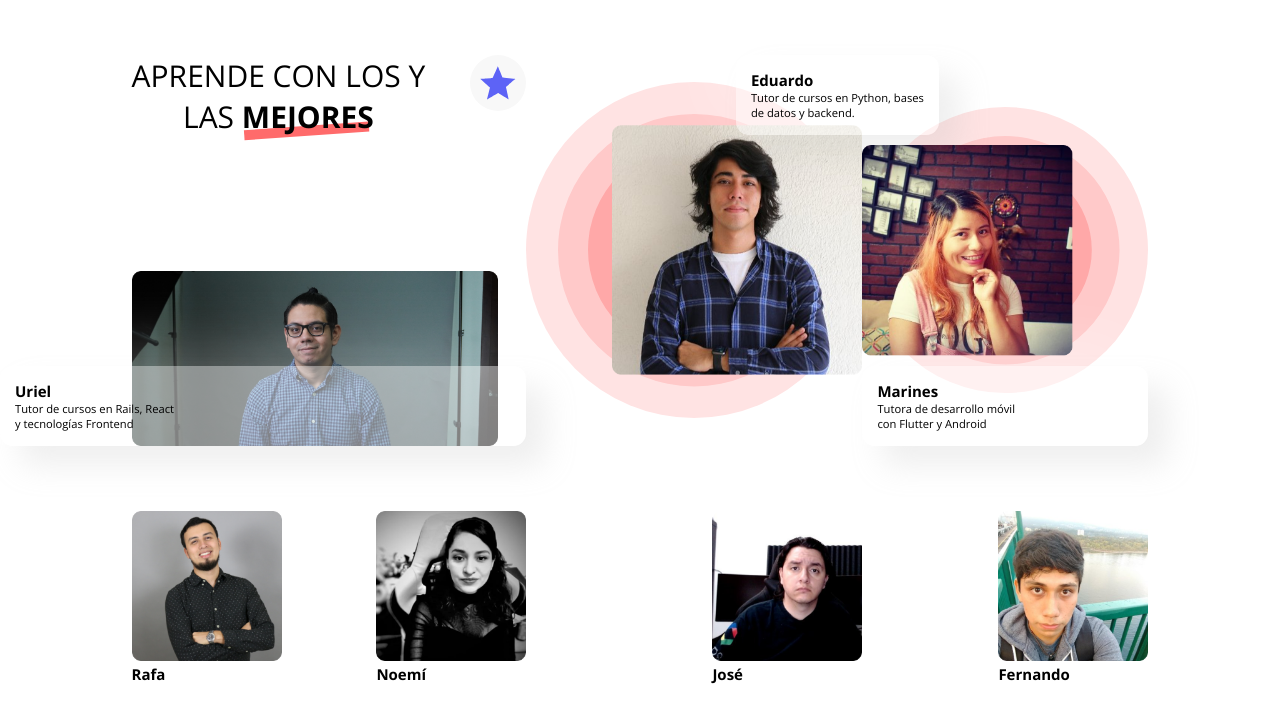
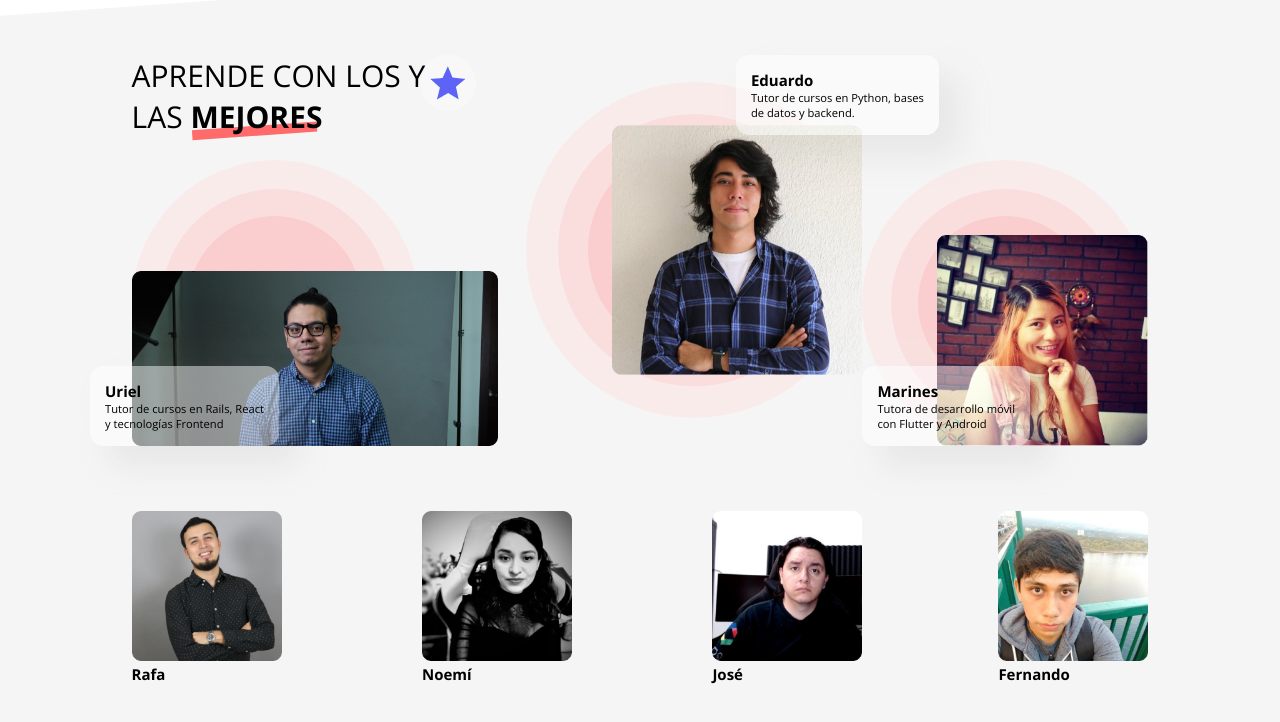
Before and after one commit to FlorenciaFoos/landing-cf, a website: page index.html in a window 1280 px wide. Shown: the part 2054-2776 px from the top of the page. Drawn offline with nearby package versions, Linux system fonts and the light colour scheme.

Commit message:
background team section

```diff
--- a/index.html
+++ b/index.html
@@ -12,6 +12,7 @@
 <body class="container">
 
     <header class="header">
+
         <img src="img/white_logo.png" alt="logo Codigo Facilito" class="header__logo">
         <h1 class="header__heading">
             <span class="header__heading--main">
@@ -108,12 +109,16 @@
         </section>
 
         <section class="team">
+            <div class="background-clip"></div>
             <svg class="team__icon">
                 <use xlink:href="img/sprite.svg#icon-blue-star"></use>
             </svg>
             <h2 class='team__heading'>Aprende con los y <br> las <span class='team__heading--diagonal'> mejores</span>
             </h2>
             <img class="member-order--1" src="img/Uriel.png" alt="imagen de Uriel miembro del equipo">
+            <svg class="member-order--1 three-circles-small">
+                <use xlink:href="img/sprite.svg#three-circles-small"></use>
+            </svg>
             <div class='team__member pill-order--1'>
 
                 <h4 class="highlight__title">
--- a/sass/_base.scss
+++ b/sass/_base.scss
@@ -32,7 +32,6 @@ html {
 //mixins
 @mixin h2-style {
     font-size: 3rem;
-    text-align: center;
     font-weight: $font-width-regular;
     text-transform: uppercase;
     margin-bottom: 3rem;
@@ -47,7 +46,7 @@ html {
 
 @mixin pill {
     background: rgba($color-white, 0.5);
-    box-shadow: 20px 20px 30px rgba(190, 190, 190, 0.25), -20px -20px 60px rgba($color-white, 0.25);
+    box-shadow: 20px 20px 30px rgba(190, 190, 190, 0.25), -20px -20px 60px rgba($color-white, 0.08);
     border-radius: 13px;
     display: flex;
     flex-direction: column;
--- a/sass/_components.scss
+++ b/sass/_components.scss
@@ -115,6 +115,7 @@
     grid-template-rows: 116.5rem 91.25rem; //2 rows DETAILS TEAM
 }
 
+//section detalles
 .details {
     grid-row: 1 / 2;
     display: flex;
@@ -122,6 +123,7 @@
     align-items: center;
     &__heading {
         @include h2-style;
+        text-align: center;
         &--bold {
             font-weight: $font-width-bold;
             &::before {
@@ -182,6 +184,7 @@
     }
 }
 
+//section preview
 .preview {
     margin-top: 12rem;
     display: grid;
@@ -244,6 +247,7 @@
     text-align: end;
 }
 
+//section equipo
 .team {
     grid-row: 2 / 3;
     display: grid;
@@ -270,6 +274,7 @@
         grid-row: 2;
         grid-column: 2;
         justify-self: flex-end;
+        margin-right: 5rem;
     }
     &__member {
         @include pill;
@@ -284,7 +289,8 @@
         &--order5 {
             grid-row: 4;
             grid-column: 2 / 3;
-            justify-self: flex-end;
+            grid-column: 2 / 4;
+            justify-self: center;
             & img {
                 width: 15rem;
                 height: 15rem;
@@ -311,6 +317,16 @@
     }
 }
 
+//fondo poligonal
+.background-clip {
+    clip-path: polygon(0 10%, 100% 0%, 100% 100%, 0 100%);
+    background-color: $color-grey;
+    grid-row: 1 / -1;
+    grid-column: 1 / -1;
+    z-index: -4;
+}
+
+//order en grilla section equipo
 .member-order--1 {
     grid-row: 2;
     grid-column: 2;
@@ -333,13 +349,16 @@
     grid-column: 4;
     width: 21.1rem;
     height: 21.1rem;
-    align-self: center;
+    justify-self: flex-end;
+    align-self: flex-end;
 }
 
 .pill-order--1 {
     grid-row: 2;
     grid-column: 1 / 3;
     align-self: flex-end;
+    justify-self: start;
+    margin-left: 9rem;
 }
 
 .pill-order--2 {
@@ -350,6 +369,7 @@
 }
 
 .pill-order--3 {
+    width: fit-content;
     grid-row: 2;
     grid-column: 4;
     align-self: flex-end;
@@ -359,10 +379,12 @@
     z-index: -1;
     width: 336px;
     height: 336px;
+    opacity: 0.5;
 }
 
 .three-circles-small {
     z-index: -1;
     width: 286px;
     height: 286px;
+    opacity: 0.5;
 }
```
Also changed, not shown: css/style.css.
